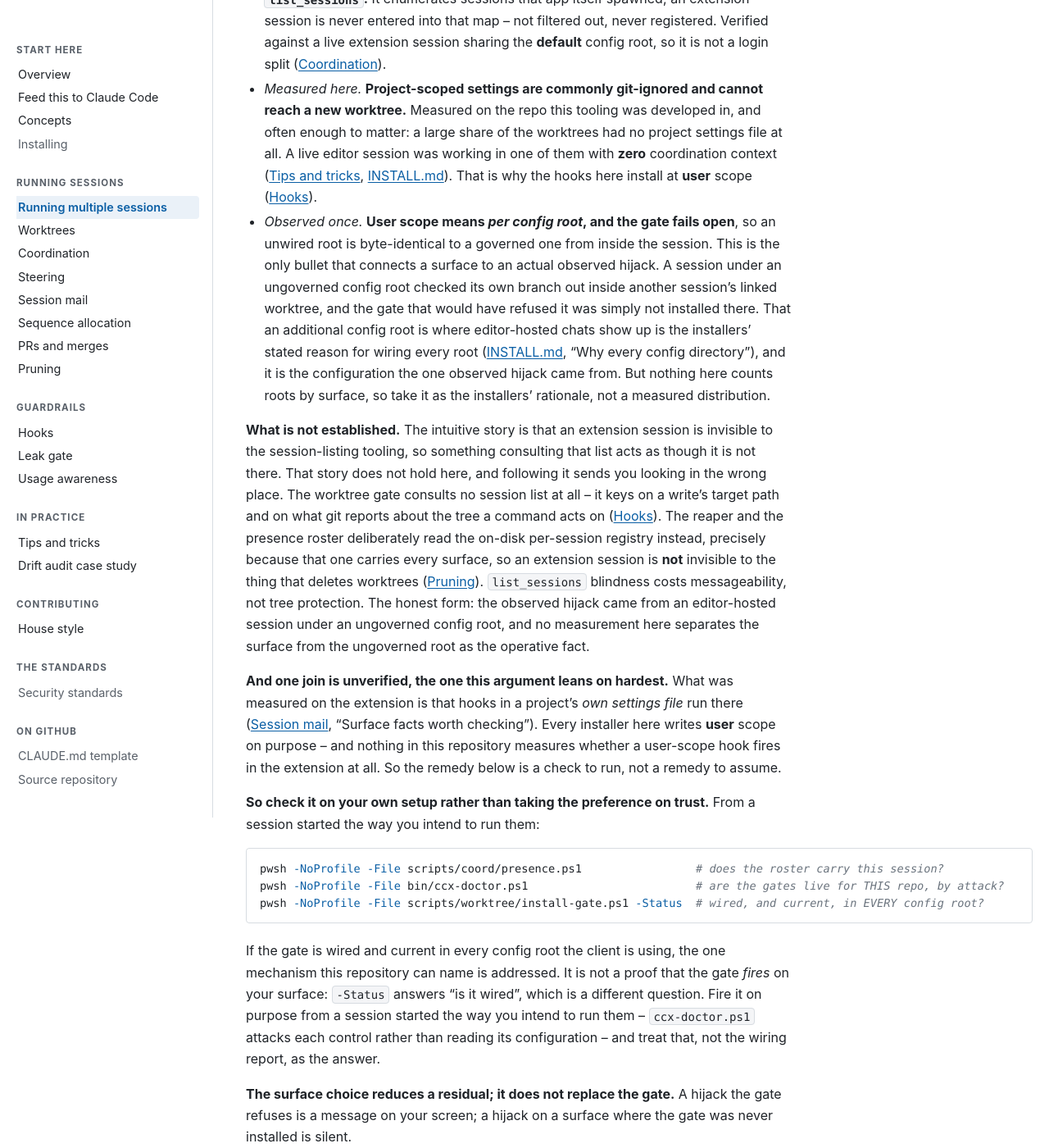
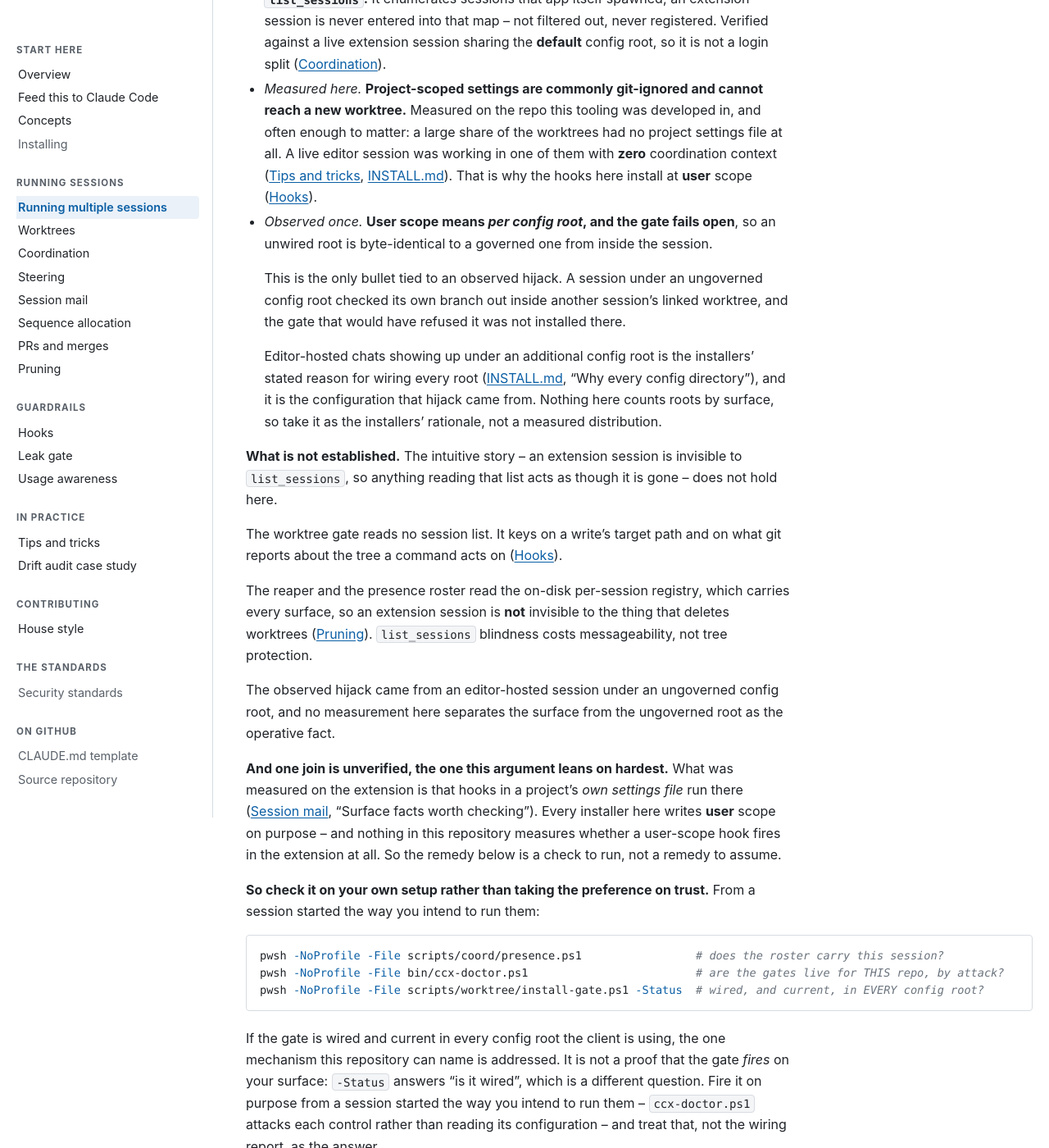
Before and after one commit to wshallwshall/claude-multisession, a Jekyll site: the page built from docs/RUNNING-MULTIPLE-SESSIONS.md, in a window 1280 px wide and 1400 px high, scrolled down 3224 px. Shown: the whole window at 82% size. Built offline with Jekyll 4.4.1, drawn with Linux system fonts in a browser that asks for light colours; our own code applies the rules of GitHub Pages for plain Markdown files.

Commit message:
HS-20: a paragraph over 300 characters is a rewrite waiting to happen, not a split waiting to happen
Measured before writing the rule: 463 paragraphs across the prose corpus exceed
300 characters, 391 of them on the 18 rendered site pages, a shade under a third.
A hard fail would have shipped disabled on day one, for the reason this file's
own header gives, so HS-20 states the limit absolutely and a ratchet enforces it.
The corpus is red behind the rule on purpose and the baseline is debt.

THE FIX IS A REWRITE, NOT A SPLIT, and the first attempt at this proved why the
distinction has to be written down. A script that inserted paragraph breaks at
sentence boundaries would have "fixed" 351 paragraphs while changing nothing a
reader experiences: the same prose, arriving in two pieces. It was reverted. It
also broke markdown structure in two files, inserting a blank line inside a
bullet, which ends the list and orphans every item after it, and stranding a
link's trailing period on its own line. Both were caught by a token-stream
check that refused to write when the words changed.

What an over-long paragraph actually signals here is wind-up, restatement, and
narrating the reasoning before stating the fact. The five worst were rewritten
by hand on that basis: "The intuitive story is that X. That story does not hold
here, and following it sends you looking in the wrong place" becomes "The
intuitive story -- X -- does not hold here". "The honest form:" was a lede
carrying nothing. Longest paragraph 957 -> 767 characters, the over-700 band 10
-> 5, with every measurement, date and mechanism sentence intact.

458 of 463 remain. PD-1 to PD-7 outrank this rule: an editor who reaches the
number by deleting a measurement has broken the sheet rather than served it.

Also verified and NOT changed: the 45-to-75 character reading measure is already
implemented. docs/assets/style.css caps prose at `--measure: 66ch`, applied to
`.page-content > p`, and its comment records the measurement -- 78ch rendered as
85 characters, ten above the ceiling, and was cut to 66ch, which measures at
roughly 72.

144 tests, ASCII clean.

Co-Authored-By: Claude Opus 5 <noreply@anthropic.com>

```diff
--- a/docs/RUNNING-MULTIPLE-SESSIONS.md
+++ b/docs/RUNNING-MULTIPLE-SESSIONS.md
@@ -95,25 +95,30 @@ says what class of evidence it rests on, because they are not the same class:
   [INSTALL.md](https://claude-multisession.pages.dev/INSTALL.md)). That is why
   the hooks here install at **user** scope ([Hooks](HOOKS.md)).
 - *Observed once.* **User scope means *per config root*, and the gate fails open**, so an unwired root
-  is byte-identical to a governed one from inside the session. This is the only bullet that connects a
-  surface to an actual observed hijack. A session under an ungoverned config root checked its own
-  branch out inside another session's linked worktree, and the gate that would have refused it was
-  simply not installed there. That an additional config root is where editor-hosted chats show up is
-  the installers' stated reason for wiring every root
+  is byte-identical to a governed one from inside the session.
+
+  This is the only bullet tied to an observed hijack. A session under an ungoverned config root
+  checked its own branch out inside another session's linked worktree, and the gate that would have
+  refused it was not installed there.
+
+  Editor-hosted chats showing up under an additional config root is the installers' stated reason for
+  wiring every root
   ([INSTALL.md](https://claude-multisession.pages.dev/INSTALL.md), "Why every
-  config directory"), and it is the configuration the one observed hijack came from. But nothing here
-  counts roots by surface, so take it as the installers' rationale, not a measured distribution.
+  config directory"), and it is the configuration that hijack came from. Nothing here counts roots by
+  surface, so take it as the installers' rationale, not a measured distribution.
 
-**What is not established.** The intuitive story is that an extension session is invisible to the
-session-listing tooling, so something consulting that list acts as though it is not there. That story
-does not hold here, and following it sends you looking in the wrong place. The worktree gate consults
-no session list at all -- it keys on a write's target path and on what git reports about the tree a
-command acts on ([Hooks](HOOKS.md)). The reaper and the presence roster deliberately read the on-disk
-per-session registry instead, precisely because that one carries every surface, so an extension
-session is **not** invisible to the thing that deletes worktrees ([Pruning](PRUNING.md)). `list_sessions` blindness costs messageability, not tree
-protection. The honest form: the observed hijack came from an editor-hosted session under an
-ungoverned config root, and no measurement here separates the surface from the ungoverned root as the
-operative fact.
+**What is not established.** The intuitive story -- an extension session is invisible to
+`list_sessions`, so anything reading that list acts as though it is gone -- does not hold here.
+
+The worktree gate reads no session list. It keys on a write's target path and on what git reports
+about the tree a command acts on ([Hooks](HOOKS.md)).
+
+The reaper and the presence roster read the on-disk per-session registry, which carries every
+surface, so an extension session is **not** invisible to the thing that deletes worktrees
+([Pruning](PRUNING.md)). `list_sessions` blindness costs messageability, not tree protection.
+
+The observed hijack came from an editor-hosted session under an ungoverned config root, and no
+measurement here separates the surface from the ungoverned root as the operative fact.
 
 **And one join is unverified, the one this argument leans on hardest.** What was measured on the
 extension is that hooks in a project's *own settings file* run there
```
Also changed, not shown: docs/CASE-STUDY-drift-audit.md (+11 -7 lines), docs/COORDINATION.md (+14 -10 lines), docs/HOUSE-STYLE.md (+2 -1 lines), docs/WORKTREES.md (+12 -7 lines), tests/test_prose_rules_hold.py (+45 -6 lines).
